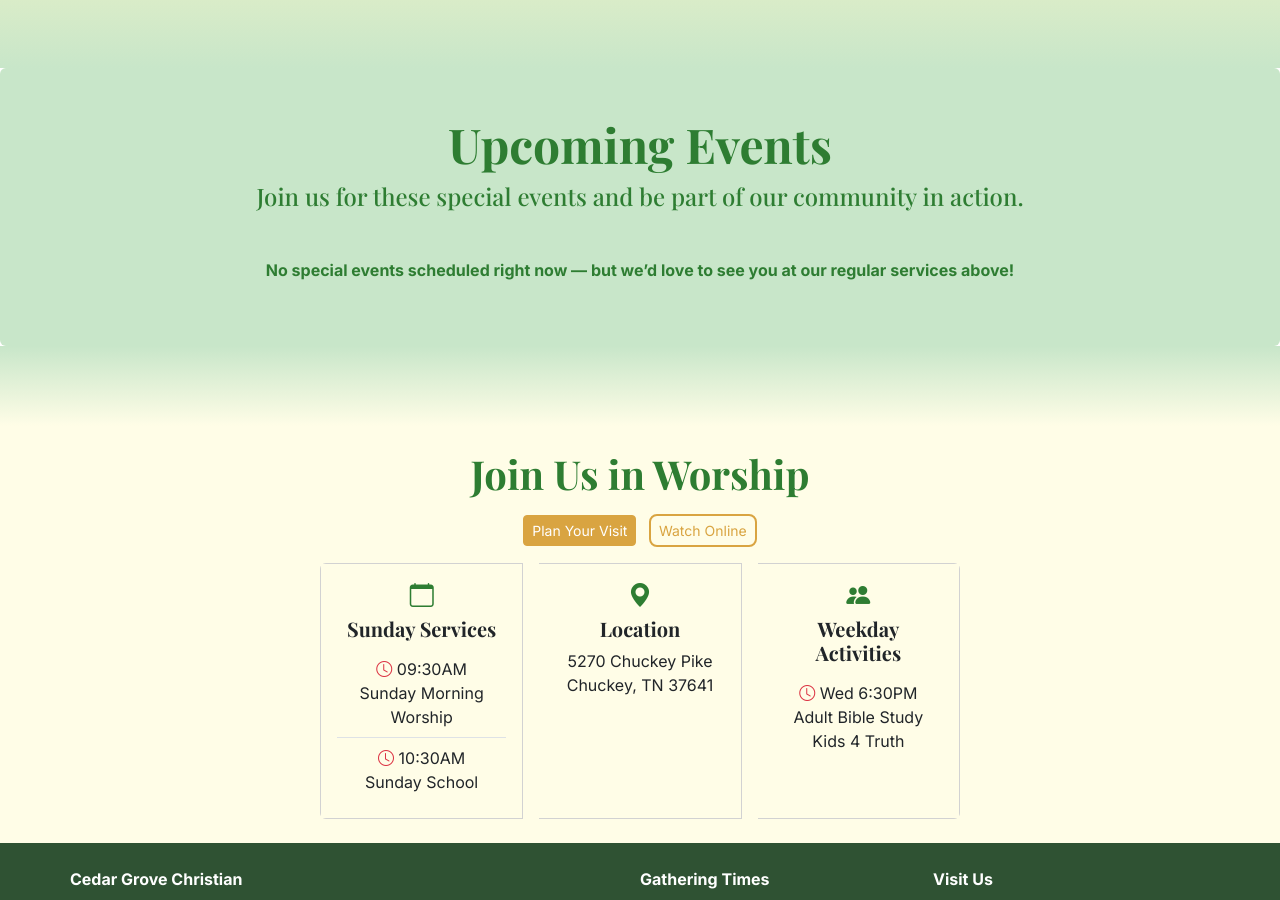
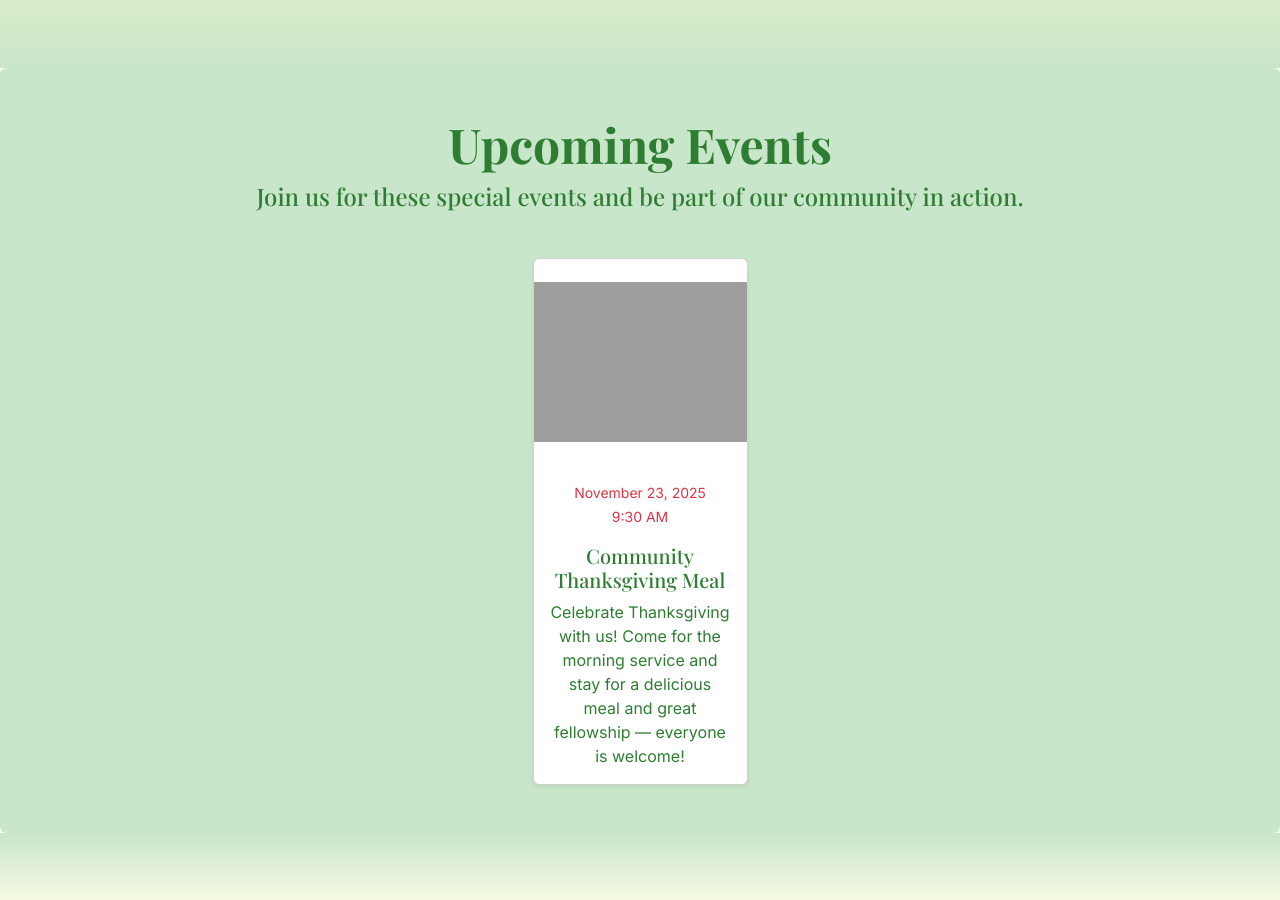
Before and after one commit to cedargrovechristian/cedargrovechristian.github.io, a Jekyll site: the page built from index.html, in a window 1280 px wide and 900 px high, scrolled down 1907 px. Built offline with Jekyll 4.4.1, drawn with Linux system fonts in a browser that asks for light colours; grey boxes are pictures that could not be loaded.

Commit message:
Update events.yml

```diff
--- a/_data/events.yml
+++ b/_data/events.yml
@@ -1,17 +1,11 @@
-- title: "Bike Ride!"
-  date: 2025-09-28 14:00
-  end: 2025-09-28 14:00
-  image: /assets/images/ride2025.png
-  description: "Come join us for a bike ride from Paint Creek to Hot Springs. Meet at the Church at 2PM"
+- title: "Community Thanksgiving Meal"
+  date: 2025-11-23 09:30
+  end: 2025-11-23 12:00
+  image: /assets/images/thanksgiving2025.png
+  description: "Celebrate Thanksgiving with us! Come for the morning service and stay for a delicious meal and great fellowship — everyone is welcome!"
 
 - title: "Hamburger and Ice Cream Supper"
   date: 2025-07-02 16:00
   end: 2025-07-02 19:00
   image: /imgs/augbbq2025.png
   description: "Come join us for our Trunk or Treat."
-
-- title: "Trunk or Treat!"
-  date: 2025-10-31 17:00
-  end: 2025-10-31 17:00
-  image: /assets/images/trunkortreat2025.png
-  description: "Come join us for our Trunk or Treat."
```
